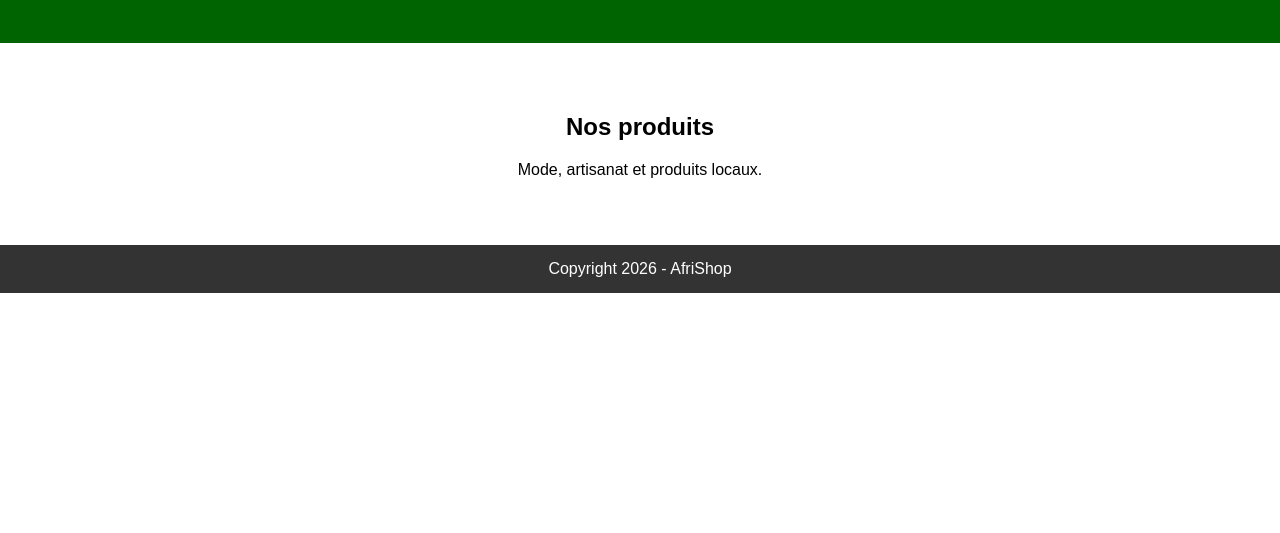
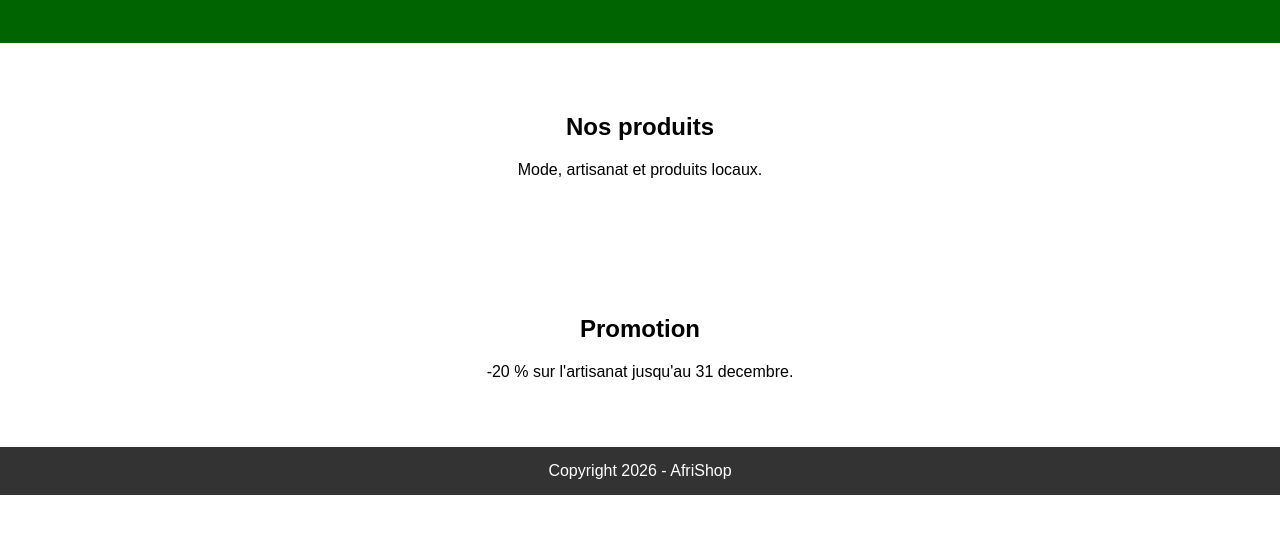
Before and after one commit to silastk28/AfriShop, a plain HTML site: page index.html in a window 1280 px wide. Shown: the part 131-664 px from the top of the page. Drawn offline with Linux system fonts and the light colour scheme.

Commit message:
feat: ajouter la section promotion

```diff
--- a/index.html
+++ b/index.html
@@ -12,6 +12,10 @@
   <section><h2>Nos produits</h2>
     <p>Mode, artisanat et produits locaux.</p>
   </section>
+  <section class="promotion">
+    <h2>Promotion</h2>
+    <p>-20 % sur l'artisanat jusqu'au 31 decembre.</p>
+  </section>
   <footer>Copyright 2026 - AfriShop</footer>
 </body>
 </html>
```
